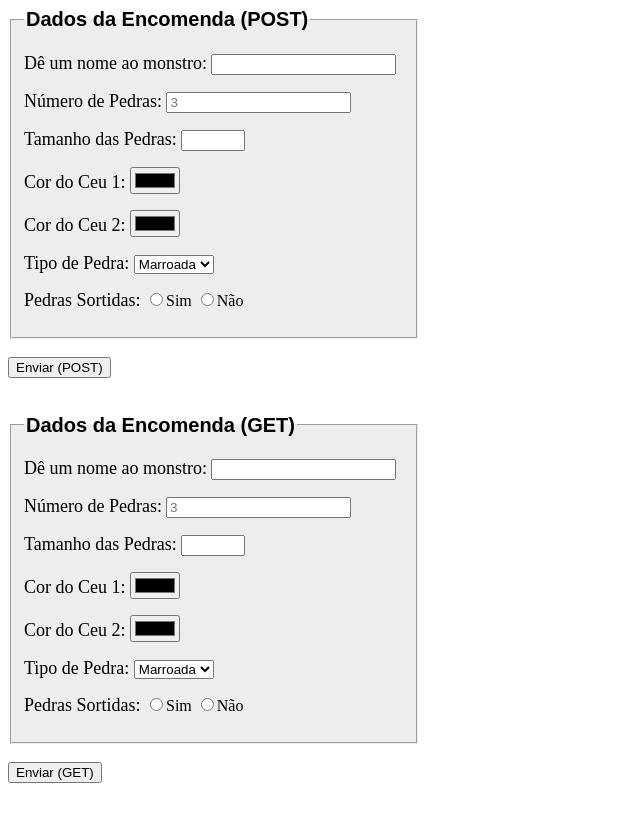
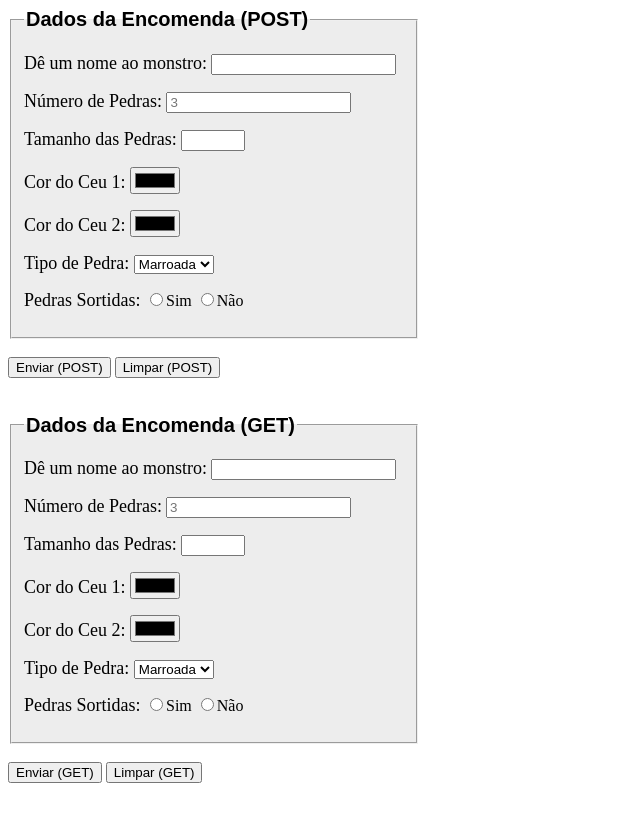
Before and after one commit to HeavypDev/web-terrivel, a plain HTML site: page index.html in a window 1280 px wide. Shown: the whole page, without its empty margins (0-640 px from the left). Drawn offline with Linux system fonts and the light colour scheme.

Commit message:
Pequenas correcoes
* url errada (um S a mais...) impedia o monstro de comer pedras (salve,
salve debug do navegdor!)
* nome do monstro nao aparecia, tag corrigida
* botao pra limpar os campos

```diff
--- a/index.html
+++ b/index.html
@@ -6,12 +6,12 @@
 		<title>Encomenda de Pedras</title>
 	</head>
 	<body>
-		<form name="POST" action="https://terrivel.herokuapp.com/monster" method="POST">
+		<form name="POST" action="http://terrivel.herokuapp.com/monster" method="POST">
 			<fieldset id="post">
 				<legend>Dados da Encomenda (POST)</legend>
 				<p>
 				<label for="nome">Dê um nome ao monstro:
-				<input type="text" id="nome" maxlength="26" title="apenas letras, maiúsculas ou minúsculas" pattern="[a-zA-z]{1,26}" />
+				<input type="text" name="nome" maxlength="26" title="apenas letras, maiúsculas ou minúsculas" pattern="[a-zA-z]{1,26}" />
 				</label>
 				</p>
 				<p>
@@ -51,16 +51,17 @@
 			</fieldset>
 			<br>
 			<input type="submit" value="Enviar (POST)">
+			<input type="reset" value="Limpar (POST)">
 		   <br><br><br>
 		</form>
 
 
-		<form name="GET" action="https://terrivel.herokuapp.com/monster" method="GET">
+		<form name="GET" action="http://terrivel.herokuapp.com/monster" method="GET">
 			<fieldset id="get">
 					<legend>Dados da Encomenda (GET)</legend>
 				<p>
 				<label for="nome">Dê um nome ao monstro: </label>
-				<input type="text" id="nome" maxlength="26" title="apenas letras, maiúsculas ou minúsculas" pattern="[a-zA-z]{1,26}" >
+				<input type="text" name="nome" maxlength="26" title="apenas letras, maiúsculas ou minúsculas" pattern="[a-zA-z]{1,26}" >
 				</p>
 				<p>
 				<label for="num_pedras">Número de Pedras:</label>
@@ -95,6 +96,7 @@
 			</fieldset>
 			<br>
 		    <input type="submit" value="Enviar (GET)">
+			<input type="reset" value="Limpar (GET)">
 		    <br><br><br>
 		</form>
 	</body>
```
